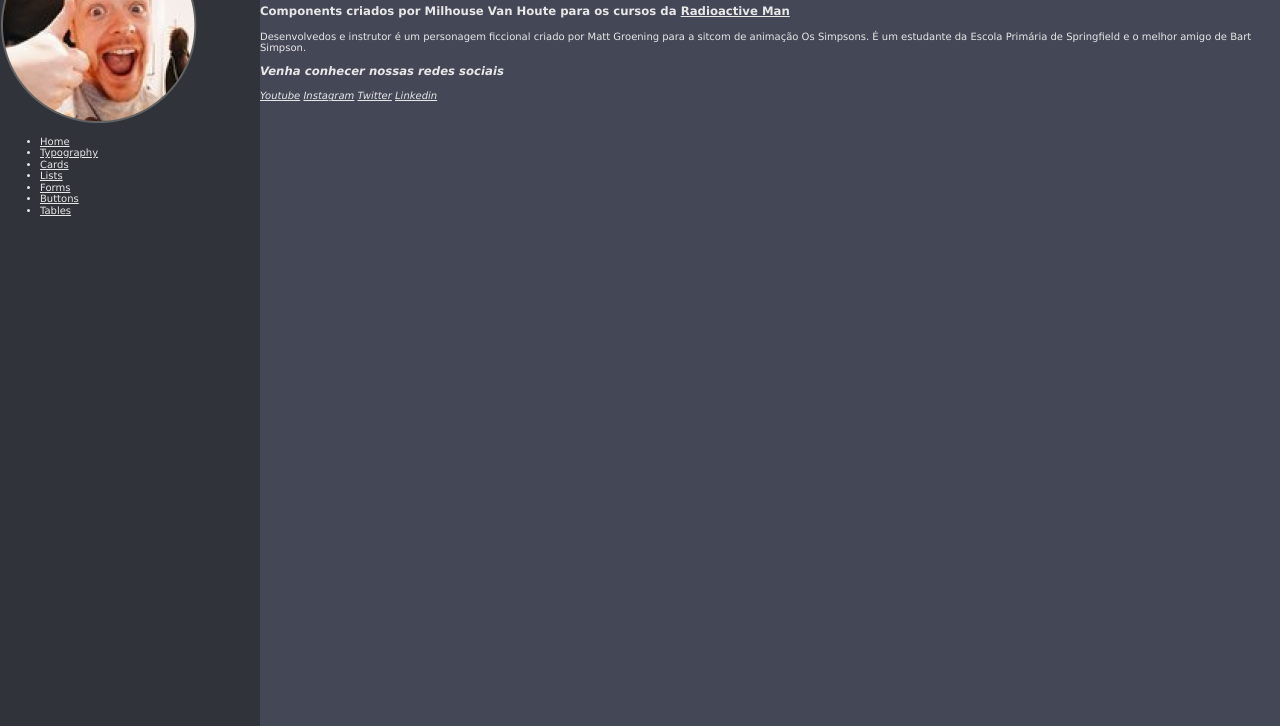
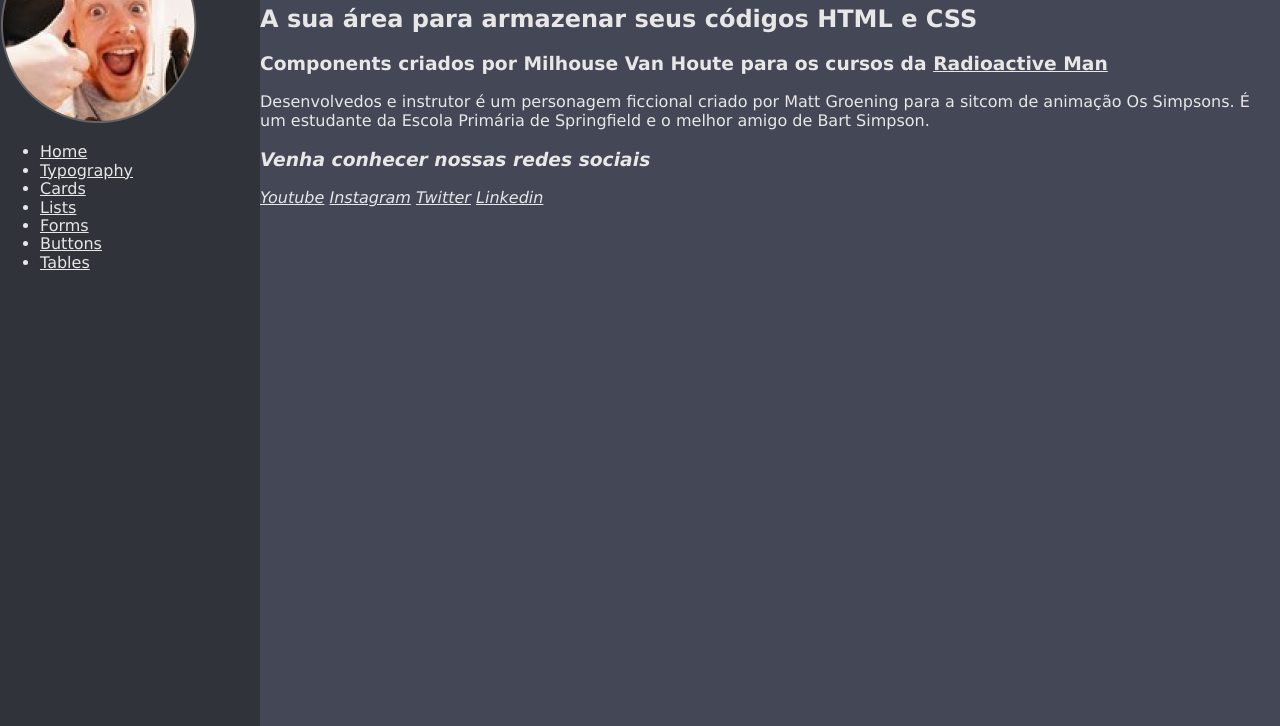
Before and after one commit to fcesarf80/176-imgalery, a plain HTML site: page 183-website-project/ProjetoMyComponents-inicio/index.html in a window 1280 px wide. Shown: the part 74-800 px from the top of the page. Drawn offline with Linux system fonts and the light colour scheme.

Commit message:
font
font size

```diff
--- a/183-website-project/ProjetoMyComponents-inicio/css/style.css
+++ b/183-website-project/ProjetoMyComponents-inicio/css/style.css
@@ -25,3 +25,6 @@ body {
 a {
     color: inherit;
 }
+.main, .main-header {
+    font-size: 1.6rem;
+}
```
